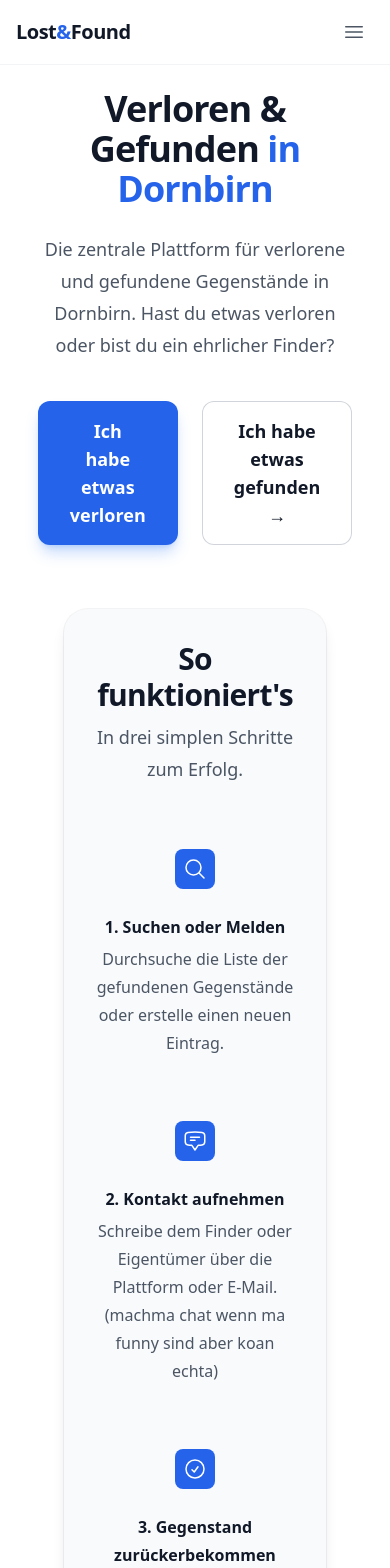
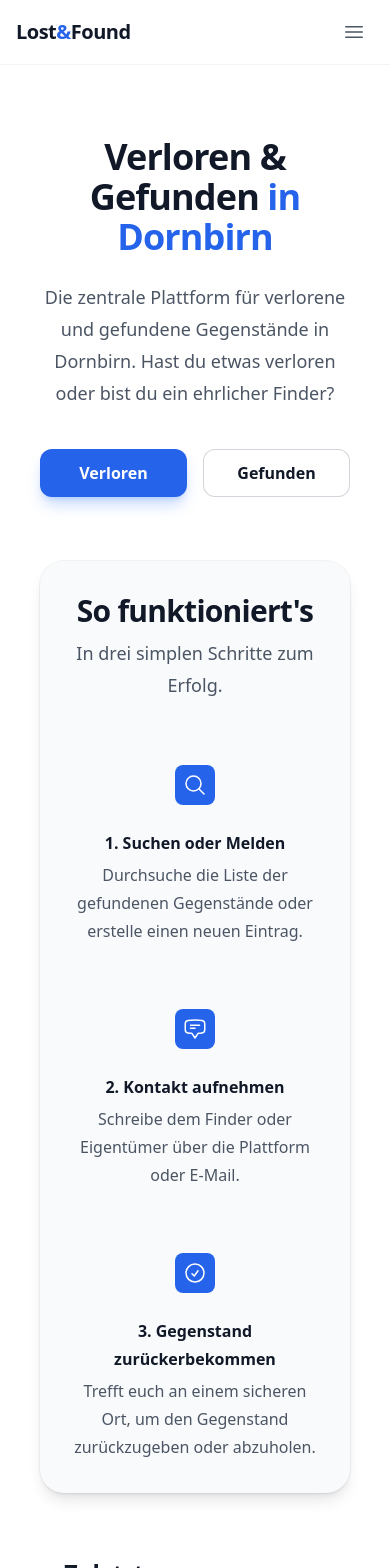
Before and after one commit to DavidNesterovic/lost-and-found-dornbirn, a React (Vite) app: page / in a window 390 px wide. Shown: the top 1568 px of the page. Built offline with nearby package versions, Linux system fonts and the light colour scheme; the HTML template or start-up script is replaced by a standard one.

Commit message:
responsive

```diff
--- a/src/pages/Home.tsx
+++ b/src/pages/Home.tsx
@@ -40,11 +40,12 @@ const recentItems: FoundItem[] = [
 
 const Home = () => {
     return (
-        <div className="max-w-7xl mx-auto px-4">
-            {/* Hero section */}
-            <div className="text-center">
+        <div className="max-w-7xl mx-auto px-4 pb-12">
+
+            {/* Hero Section */}
+            <div className="text-center pt-12 sm:pt-20">
                 <h1 className="text-4xl font-bold tracking-tight text-gray-900 sm:text-6xl">
-                    Verloren & Gefunden <br className="hidden sm:inline"/>
+                    Verloren & Gefunden <br className="hidden sm:inline" />
                     <span className="text-blue-600">in Dornbirn</span>
                 </h1>
                 <p className="mt-6 text-lg leading-8 text-gray-600 max-w-2xl mx-auto">
@@ -52,17 +53,32 @@ const Home = () => {
                     Hast du etwas verloren oder bist du ein ehrlicher Finder?
                 </p>
 
-                <div className="mt-10 flex items-center justify-center gap-x-6">
-                    <Link to="/lost" className="rounded-xl bg-blue-600 px-8 py-4 text-lg font-bold text-white shadow-lg shadow-blue-500/30 hover:shadow-xl hover:shadow-blue-500/50 hover:-translate-y-1 transition-all duration-300">
-                        Ich habe etwas verloren
+                {/* BUTTONS: Jetzt nebeneinander (flex-row) und gleich breit (flex-1) */}
+                <div className="mt-10 mx-auto max-w-md w-full flex flex-row items-center justify-center gap-4 sm:gap-x-6 sm:w-auto">
+
+                    {/* BUTTON 1: Verloren */}
+                    <Link
+                        to="/lost"
+                        className="flex-1 sm:flex-none flex items-center justify-center rounded-xl bg-blue-600 py-3 sm:py-4 px-4 sm:px-8 text-base sm:text-lg font-bold text-white shadow-lg shadow-blue-500/30 hover:shadow-xl hover:bg-blue-500 transition-all duration-300"
+                    >
+                        <span className="sm:hidden">Verloren</span>
+                        <span className="hidden sm:inline">Ich habe etwas verloren</span>
                     </Link>
-                    <Link to="/found" className="rounded-xl px-8 py-4 text-lg font-bold text-gray-900 ring-1 ring-inset ring-gray-300 hover:ring-gray-400 hover:shadow-xl hover:bg-gray-50 hover:shadow-gray-200/80 transition-all duration-300">
-                        Ich habe etwas gefunden <span aria-hidden="true">→</span>
+
+                    {/* BUTTON 2: Gefunden */}
+                    <Link
+                        to="/found"
+                        className="flex-1 sm:flex-none flex items-center justify-center rounded-xl py-3 sm:py-4 px-4 sm:px-8 text-base sm:text-lg font-bold text-gray-900 ring-1 ring-inset ring-gray-300 hover:ring-gray-400 hover:bg-gray-50 transition-all duration-300"
+                    >
+                        <span className="sm:hidden">Gefunden</span>
+                        <span className="hidden sm:inline">Ich habe etwas gefunden <span aria-hidden="true">→</span></span>
                     </Link>
+
                 </div>
+            </div>
 
                 {/* Feature Section */}
-                <div className="mx-auto max-w-7xl px-6 lg:px-8 mt-16">
+                <div className="mx-auto max-w-7xl px-0 sm:px-6 lg:px-8 mt-16">
                     <div className="bg-slate-50 rounded-3xl p-8 sm:p-16 shadow-lg ring-1 ring-gray-900/5">
                         <div className="mx-auto max-w-2xl text-center">
                             <h2 className="text-3xl font-bold tracking-tight text-gray-900 sm:text-4xl">So funktioniert's</h2>
@@ -93,7 +109,7 @@ const Home = () => {
                                     </div>
                                     <dt className="text-base font-semibold leading-7 text-gray-900">2. Kontakt aufnehmen</dt>
                                     <dd className="mt-1 flex flex-auto flex-col text-base leading-7 text-gray-600">
-                                        <p className="flex-auto">Schreibe dem Finder oder Eigentümer über die Plattform oder E-Mail. (machma chat wenn ma funny sind aber koan echta)</p>
+                                        <p className="flex-auto">Schreibe dem Finder oder Eigentümer über die Plattform oder E-Mail.</p>
                                     </dd>
                                 </div>
 
@@ -129,7 +145,6 @@ const Home = () => {
                     </div>
                 </div>
             </div>
-        </div>
     )
 }
 
```
